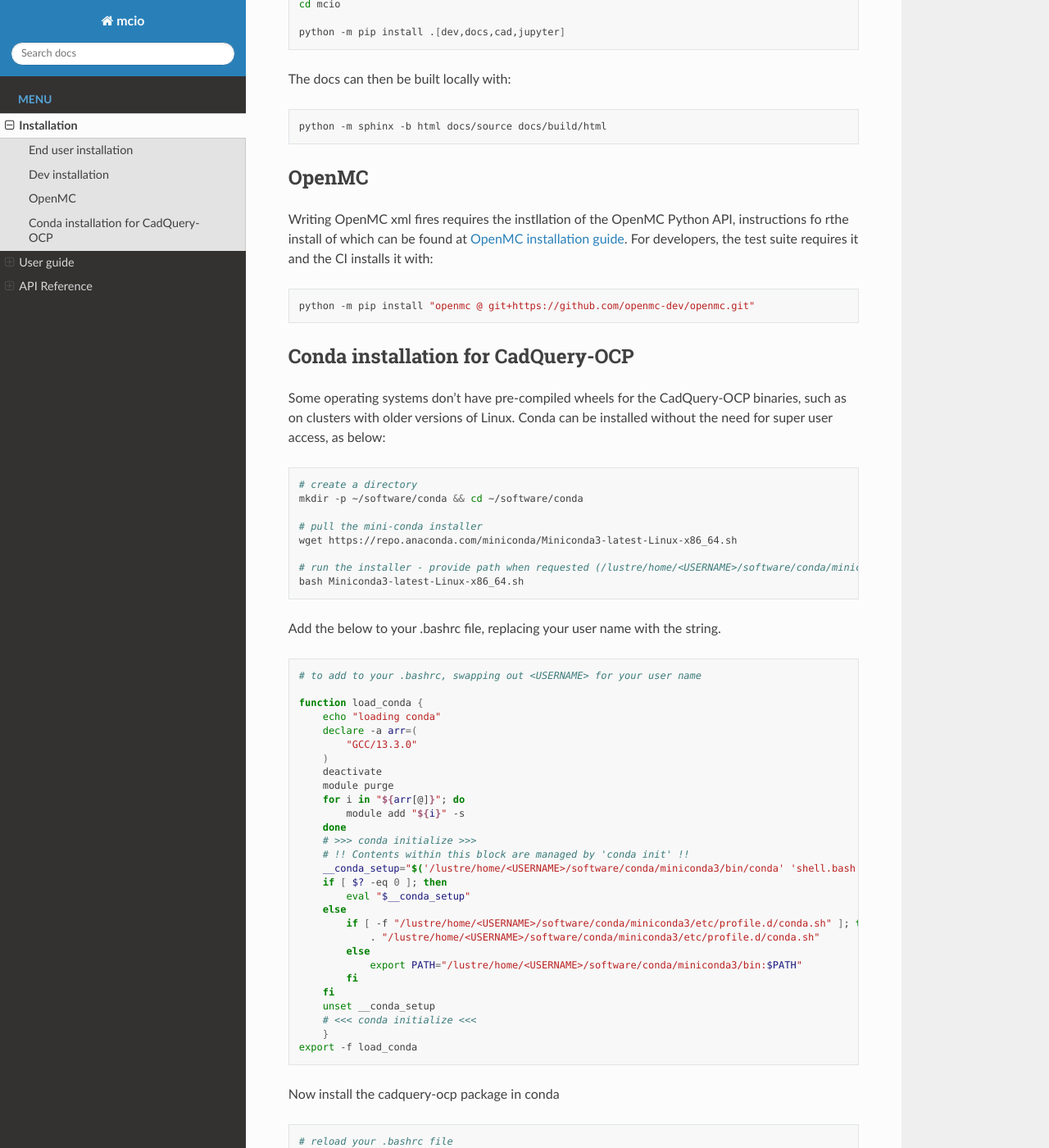
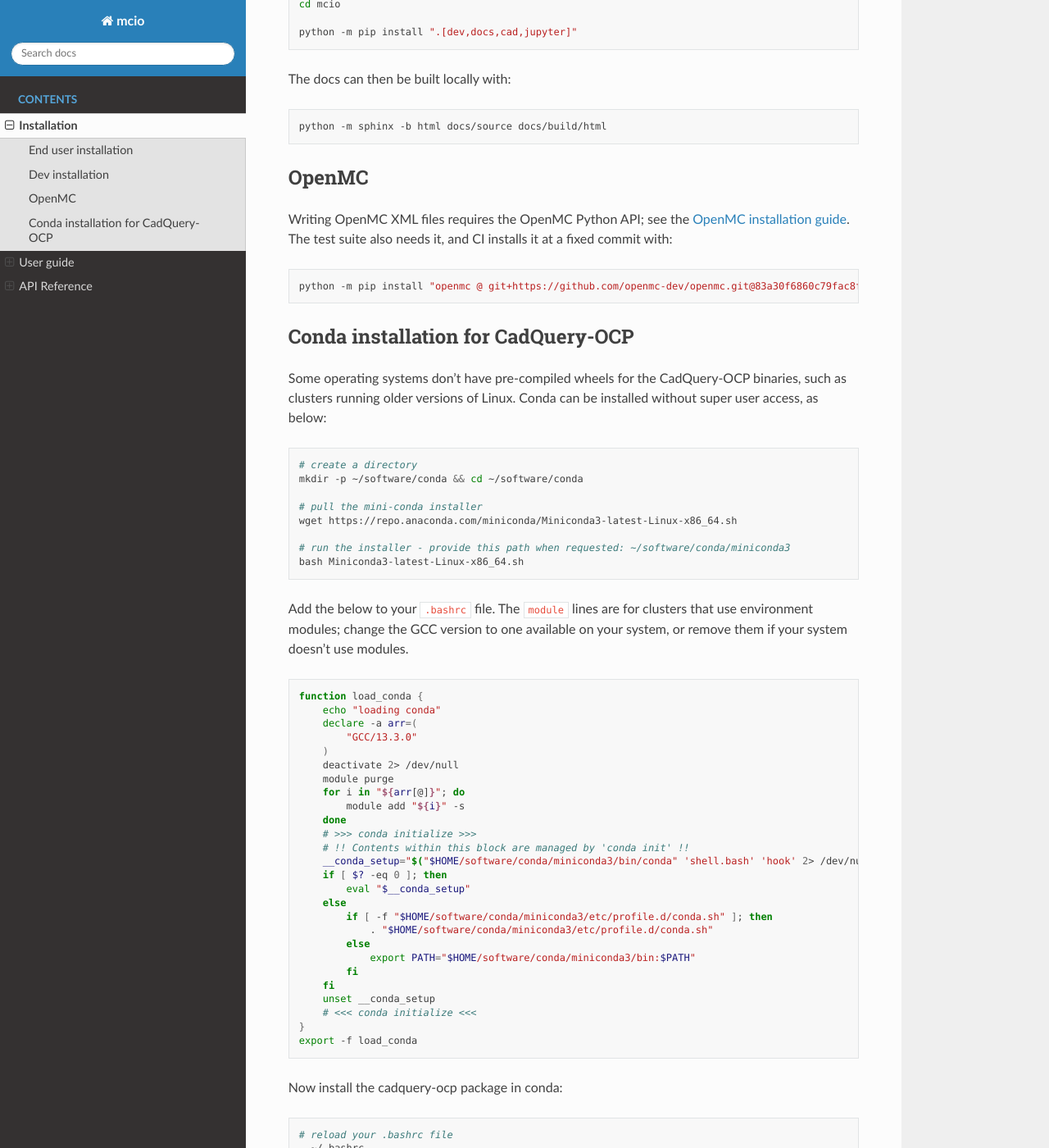
Before and after one commit to ukaea/mcio, a Sphinx documentation site: the page built from docs/source/install.md, in a window 1280 px wide and 1400 px high, scrolled down 624 px. Shown: the whole window at 82% size. Built offline with Sphinx 7.4.7 and the Read the Docs theme 3.1.0, drawn with Linux system fonts in a browser that asks for light colours; pages that are not in the unit, such as notebooks, are missing from menus; some of the changed text lies outside the part shown.

Commit message:
doc errors and clean up

````diff
--- a/docs/source/_ext/decomparams.py
+++ b/docs/source/_ext/decomparams.py
@@ -35,12 +35,12 @@
         tgroup += tbody
 
         # 3. Logic: Iterate over fields to find definitions
-        # We look for fields starting with _DEF_
+        # each parameter has a definition field named _def_<parameter>
         all_fields = {f.name: f for f in fields(mcio.decomposeparams.DecompositionParameters)}
 
         for name in all_fields:
-            if name.startswith("_DEF_"):
-                # Get the actual parameter name (e.g., AUX_BOUNDING_BOX...)
+            if name.startswith("_def_"):
+                # Get the actual parameter name (e.g., doc_unit_in_metres)
                 param_name = name[5:]
 
                 # Get the value and the description string from the instance
@@ -60,7 +60,7 @@
                 e2 += nodes.paragraph(text=str(value))
                 row += e2
 
-                # Column 3: Description (The string in _DEF_...)
+                # Column 3: Description (The string in _def_...)
                 e3 = nodes.entry()
                 e3 += nodes.paragraph(text=str(description))
                 row += e3
--- a/docs/source/conf.py
+++ b/docs/source/conf.py
@@ -18,7 +18,12 @@
 project = 'mcio'
 copyright = '2026, UKAEA'
 author = 'R. Worrall'
-release = '0.1'
+try:
+    from importlib.metadata import version as _version
+    release = _version('mcio')
+except Exception:
+    release = '0.1.0b1'
+version = release
 
 # -- General configuration ---------------------------------------------------
 # https://www.sphinx-doc.org/en/master/usage/configuration.html#general-configuration
@@ -50,6 +55,9 @@
     "amsmath"
 ]
 
+# generate anchors for headings so markdown links like (#end-user-installation) resolve
+myst_heading_anchors = 3
+
 exclude_patterns = []
 
 # -- Options for HTML output -------------------------------------------------
--- a/docs/source/install.md
+++ b/docs/source/install.md
@@ -11,7 +11,7 @@
 
 cd mcio
 
-python -m pip install .[cad,jupyter]
+python -m pip install ".[cad,jupyter]"
 
 ```
 
@@ -25,7 +25,7 @@
 
 cd mcio
 
-python -m pip install .[dev,docs,cad,jupyter]
+python -m pip install ".[dev,docs,cad,jupyter]"
 
 ```
 
@@ -37,18 +37,18 @@
 
 ## OpenMC
 
-Writing OpenMC xml fires requires the instllation of the OpenMC Python API, instructions fo rthe install of which can
-be found at [OpenMC installation guide](https://docs.openmc.org/en/stable/quickinstall.html). For developers, the test
-suite requires it and the CI installs it with:
+Writing OpenMC XML files requires the OpenMC Python API; see the
+[OpenMC installation guide](https://docs.openmc.org/en/stable/quickinstall.html). The test suite also needs it, and
+CI installs it at a fixed commit with:
 
 ```bash
-python -m pip install "openmc @ git+https://github.com/openmc-dev/openmc.git"
+python -m pip install "openmc @ git+https://github.com/openmc-dev/openmc.git@83a30f6860c79fac8fd58584489cc0d1abcb0376"
 ```
 
 ## Conda installation for CadQuery-OCP
 
-Some operating systems don't have pre-compiled wheels for the CadQuery-OCP binaries, such as on clusters with older
-versions of Linux. Conda can be installed without the need for super user access, as below:
+Some operating systems don't have pre-compiled wheels for the CadQuery-OCP binaries, such as clusters running older
+versions of Linux. Conda can be installed without super user access, as below:
 
 ```bash
 # create a directory
@@ -57,45 +57,43 @@
 # pull the mini-conda installer
 wget https://repo.anaconda.com/miniconda/Miniconda3-latest-Linux-x86_64.sh
 
-# run the installer - provide path when requested (/lustre/home/<USERNAME>/software/conda/miniconda3)
+# run the installer - provide this path when requested: ~/software/conda/miniconda3
 bash Miniconda3-latest-Linux-x86_64.sh
-
 ```
 
-Add the below to your .bashrc file, replacing your user name with the <USERNAME> string.
+Add the below to your `.bashrc` file. The `module` lines are for clusters that use environment modules; change the
+GCC version to one available on your system, or remove them if your system doesn't use modules.
 
 ```bash
-# to add to your .bashrc, swapping out <USERNAME> for your user name
-
 function load_conda {
-    echo "loading conda"
-    declare -a arr=(
-        "GCC/13.3.0"
-    )
-    deactivate
-    module purge
-    for i in "${arr[@]}"; do
-        module add "${i}" -s
-    done
-    # >>> conda initialize >>>
-    # !! Contents within this block are managed by 'conda init' !!
-    __conda_setup="$('/lustre/home/<USERNAME>/software/conda/miniconda3/bin/conda' 'shell.bash' 'hook' 2> /dev/null)"
-    if [ $? -eq 0 ]; then
-        eval "$__conda_setup"
-    else
-        if [ -f "/lustre/home/<USERNAME>/software/conda/miniconda3/etc/profile.d/conda.sh" ]; then
-            . "/lustre/home/<USERNAME>/software/conda/miniconda3/etc/profile.d/conda.sh"
-        else
-            export PATH="/lustre/home/<USERNAME>/software/conda/miniconda3/bin:$PATH"
-        fi
-    fi
-    unset __conda_setup
-    # <<< conda initialize <<<
-    }
+    echo "loading conda"
+    declare -a arr=(
+        "GCC/13.3.0"
+    )
+    deactivate 2> /dev/null
+    module purge
+    for i in "${arr[@]}"; do
+        module add "${i}" -s
+    done
+    # >>> conda initialize >>>
+    # !! Contents within this block are managed by 'conda init' !!
+    __conda_setup="$("$HOME/software/conda/miniconda3/bin/conda" 'shell.bash' 'hook' 2> /dev/null)"
+    if [ $? -eq 0 ]; then
+        eval "$__conda_setup"
+    else
+        if [ -f "$HOME/software/conda/miniconda3/etc/profile.d/conda.sh" ]; then
+            . "$HOME/software/conda/miniconda3/etc/profile.d/conda.sh"
+        else
+            export PATH="$HOME/software/conda/miniconda3/bin:$PATH"
+        fi
+    fi
+    unset __conda_setup
+    # <<< conda initialize <<<
+}
 export -f load_conda
 ```
 
-Now install the cadquery-ocp package in conda
+Now install the cadquery-ocp package in conda:
 
 ```bash
 # reload your .bashrc file
@@ -111,4 +109,4 @@
 conda activate ocp
 ```
 
-Once in the Conda environment, you can install MCIO as described above in the installation section.
+Once in the Conda environment, you can install MCIO as described in [End user installation](#end-user-installation).
````
Also changed, not shown: docs/source/api.rst (+24 -0 lines), docs/source/index.rst (+18 -4 lines), docs/source/userguide1csg.md (+6 -6 lines), pyproject.toml (+13 -3 lines), readme.md (+44 -38 lines), 5 other files.
